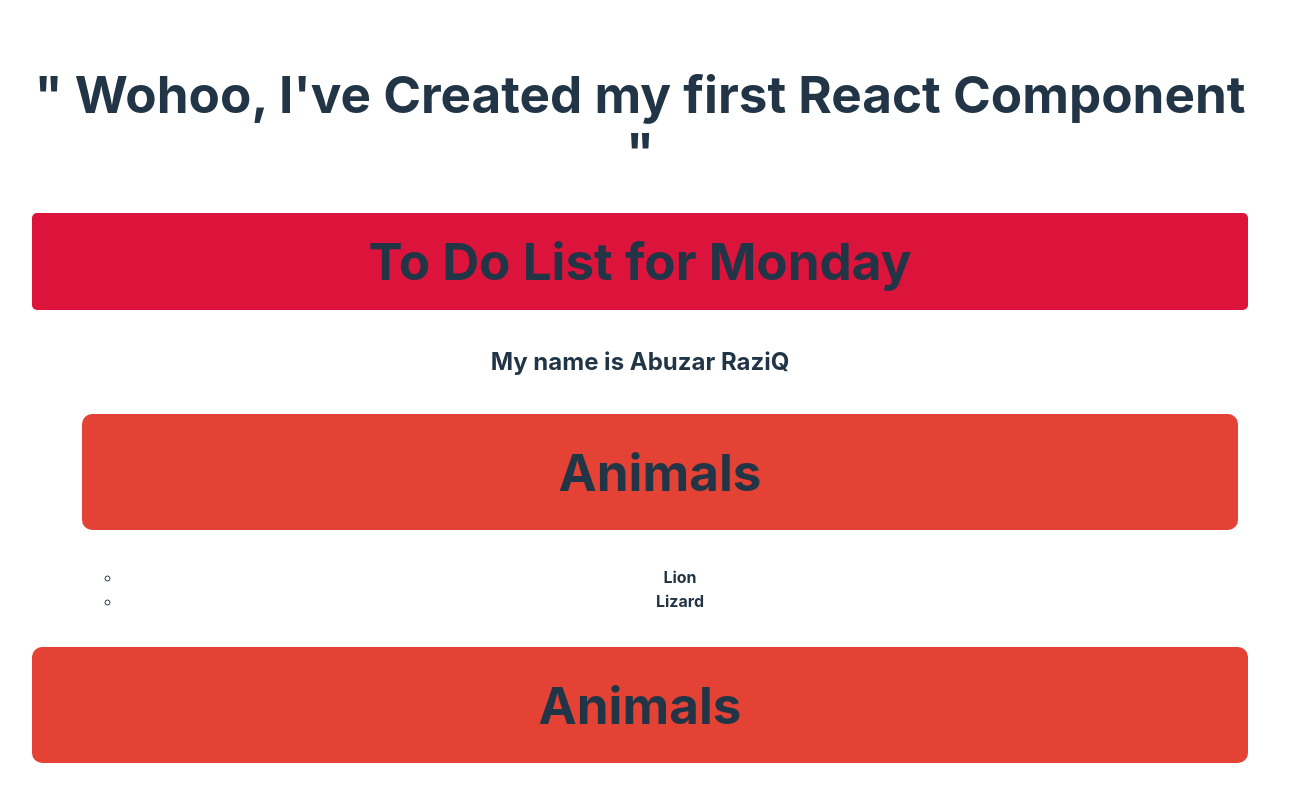
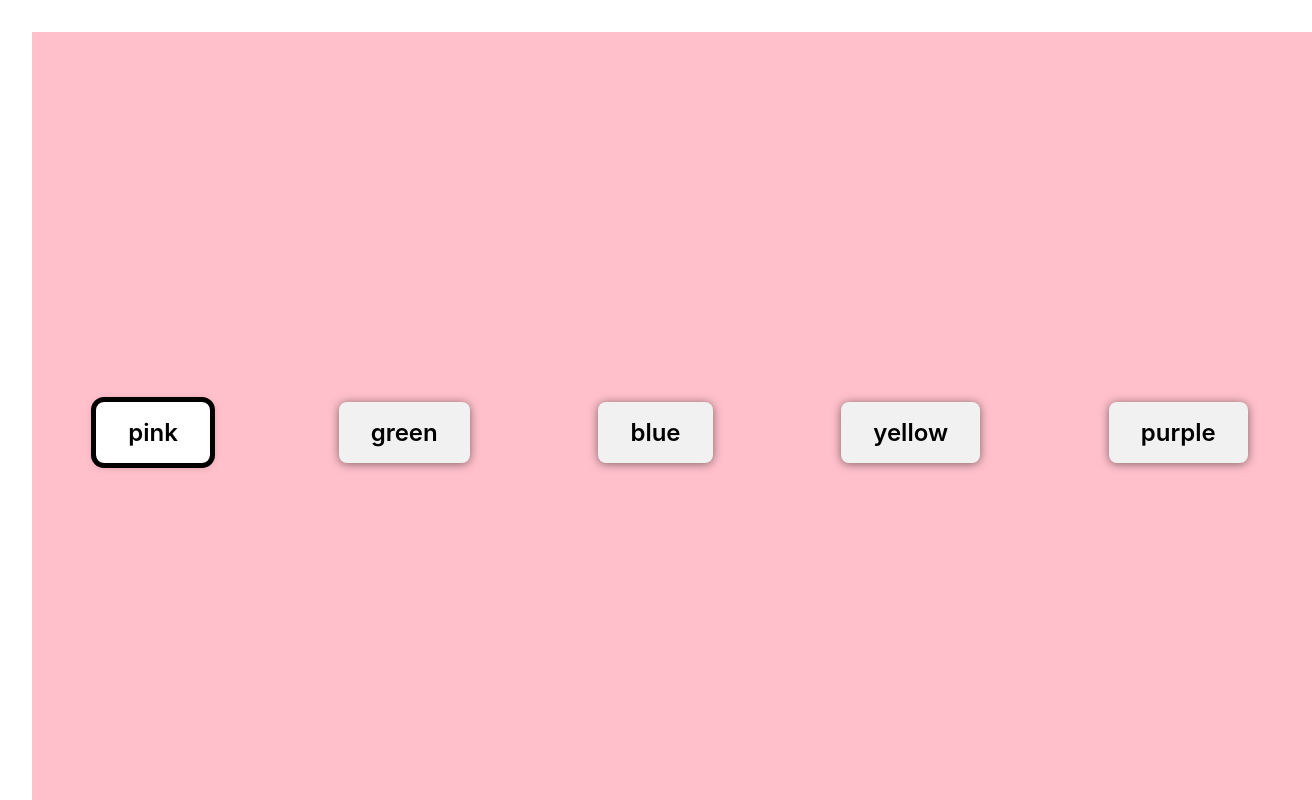
Before and after one commit to abuzarraziqgithub/The-Odin-Project-React, a React (Vite) app in the folder The-Odin-React/: page / in a window 1280 px wide. Shown: the top 800 px of the page, 1312 px wide, since content can reach past the window. Built offline with nearby package versions, Linux system fonts and the light colour scheme.

Commit message:
State-Color-Mini-Project-added

```diff
--- /dev/null
+++ b/The-Odin-React/src/Color.css
@@ -0,0 +1,35 @@
+* {
+  margin: 0;
+  padding: 0;
+  box-sizing: border-box;
+}
+
+.ParentDiv {
+  display: flex;
+  justify-content: space-around;
+  align-items: center;
+  flex-wrap: wrap;
+  width: 100vw;
+  height: 100vh;
+  transition: all 0.3s ease-in;
+}
+.ParentDiv button {
+  padding: 1rem 2rem;
+  font-size: 1.5rem;
+  font-weight: 600;
+  border: none;
+  border-radius: 0.5rem;
+  background-color: #f1f1f1;
+  cursor: pointer;
+  color: #000;
+  transition: all 0.1s ease-in-out;
+  box-shadow: 0px 1px 10px 0px rgba(0, 0, 0, 0.5);
+}
+.ParentDiv button:hover {
+  box-shadow: 0px 5px 10px 0px rgba(0, 0, 0, 0.5);
+  background-color: #fff;
+}
+.ParentDiv button.selected {
+  outline: 5px solid #000;
+  background-color: #fff;
+}
--- /dev/null
+++ b/The-Odin-React/src/Color.jsx
@@ -0,0 +1,30 @@
+import React, { useState } from "react";
+import "./Color.css";
+
+const COLORS = ["pink", "green", "blue", "yellow", "purple"];
+
+function Color() {
+  const [backgroundColor, setBackgroundColor] = useState(COLORS[0]);
+  const onButtonClick = (color) => () => {
+    setBackgroundColor(color);
+  };
+
+  return (
+    <>
+      <div style={{ backgroundColor }} className="ParentDiv">
+        {COLORS.map((color) => (
+          <button
+            type="button"
+            key={color}
+            onClick={onButtonClick(color)}
+            className={backgroundColor === color ? "selected" : ""}
+          >
+            {color}
+          </button>
+        ))}
+      </div>
+    </>
+  );
+}
+
+export default Color;
--- a/The-Odin-React/src/main.jsx
+++ b/The-Odin-React/src/main.jsx
@@ -1,10 +1,12 @@
 import React from "react";
 import ReactDOM from "react-dom/client";
 import App from "./App.jsx";
+import Color from "./Color.jsx";
 import "./index.css";
 
 ReactDOM.createRoot(document.getElementById("root")).render(
   <React.StrictMode>
-    <App />
+    {/* <App /> */}
+    <Color />
   </React.StrictMode>
 );
```
Also changed, not shown: 1 other file (tests, documents, lock files or other folders).
